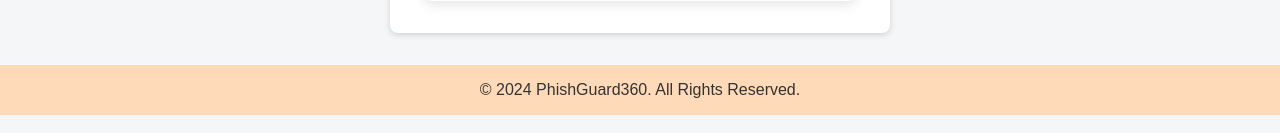
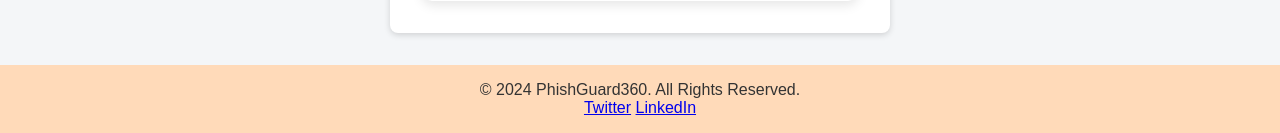
Before and after one commit to PhishGuard360/PhishGuard360, a Flask app: page /contact in a window 1280 px wide. Shown: the part 817-950 px from the top of the page. Run offline with Flask 3, Linux system fonts and the light colour scheme.

Commit message:
Update contact.html

```diff
--- a/templates/contact.html
+++ b/templates/contact.html
@@ -144,7 +144,13 @@
     </form>
   </section>
   <footer>
-    <p>&copy; 2024 PhishGuard360. All Rights Reserved.</p>
+    <div class="footer-content">
+                <p>&copy; 2024 PhishGuard360. All Rights Reserved.</p>
+                <div class="social-media">
+                    <a href="#">Twitter</a>
+                    <a href="#">LinkedIn</a>
+                </div>
+        </div>
   </footer>
   <script src="static/script.js"></script>
 </body>
```
